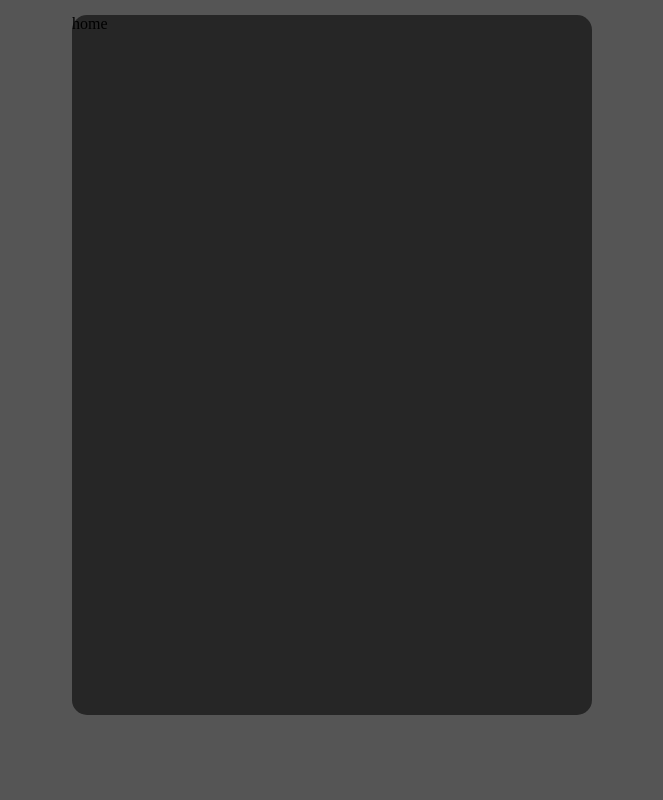
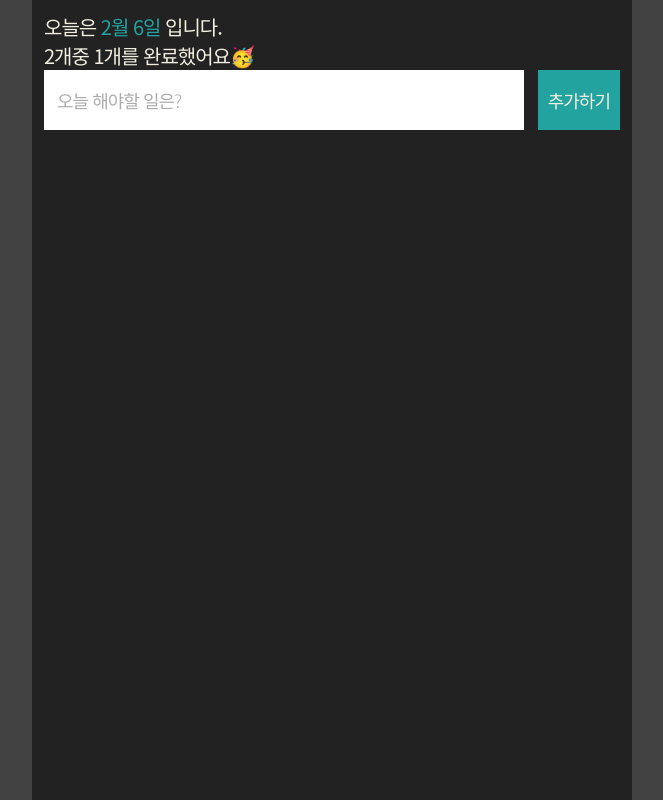
Before and after one commit to chi-0/todo_app, a React (Create React App) app: page / in a window 1280 px wide. Shown: the whole page, without its empty margins (308-971 px from the left). Built offline with nearby package versions, Linux system fonts and the light colour scheme.

Commit message:
update TodoForm

```diff
--- a/package.json
+++ b/package.json
@@ -12,6 +12,7 @@
     "@types/react-dom": "^18.2.18",
     "react": "^18.2.0",
     "react-dom": "^18.2.0",
+    "react-hook-form": "^7.50.1",
     "react-router-dom": "^6.22.0",
     "react-scripts": "5.0.1",
     "styled-components": "^6.1.8",
--- a/public/index.html
+++ b/public/index.html
@@ -11,6 +11,12 @@
     />
     <link rel="apple-touch-icon" href="%PUBLIC_URL%/logo192.png" />
     <link rel="manifest" href="%PUBLIC_URL%/manifest.json" />
+    <link rel="preconnect" href="https://fonts.googleapis.com" />
+    <link rel="preconnect" href="https://fonts.gstatic.com" crossorigin />
+    <link
+      href="https://fonts.googleapis.com/css2?family=Noto+Sans+KR:wght@100..900&display=swap"
+      rel="stylesheet"
+    />
     <title>Todo App</title>
   </head>
   <body>
--- /dev/null
+++ b/src/pages/home/CompleteMessage.tsx
@@ -0,0 +1,9 @@
+import styled from "styled-components";
+
+const CompleteM = styled.p`
+  font-size: 20px;
+`;
+
+export const CompleteMessage = () => {
+  return <CompleteM>2개중 1개를 완료했어요🥳</CompleteM>;
+};
--- /dev/null
+++ b/src/pages/home/CurrentDate.tsx
@@ -0,0 +1,26 @@
+import styled from "styled-components";
+import { COLOR_PICK } from "../../style/colorPick";
+
+const Today = styled.p`
+  font-size: 20px;
+
+  > span {
+    color: ${COLOR_PICK.mainColor};
+  }
+`;
+
+export const CurrentDate = () => {
+  const today = new Date();
+  const todayMonth = today.getMonth() + 1;
+  const todayDay = today.getDate();
+
+  return (
+    <Today>
+      오늘은{" "}
+      <span>
+        {todayMonth}월 {todayDay}일
+      </span>{" "}
+      입니다.
+    </Today>
+  );
+};
--- a/src/pages/home/Home.tsx
+++ b/src/pages/home/Home.tsx
@@ -1,5 +1,14 @@
 import { Container } from "../../ui/Container";
+import { CurrentDate } from "./CurrentDate";
+import { CompleteMessage } from "./CompleteMessage";
+import { TodoForm } from "./TodoForm";
 
 export const Home = () => {
-  return <Container>home</Container>;
+  return (
+    <Container>
+      <CurrentDate />
+      <CompleteMessage />
+      <TodoForm />
+    </Container>
+  );
 };
--- /dev/null
+++ b/src/pages/home/TodoForm.tsx
@@ -0,0 +1,56 @@
+import styled from "styled-components";
+import { COLOR_PICK } from "../../style/colorPick";
+
+const Form = styled.form`
+  display: flex;
+  justify-content: space-between;
+  position: relative;
+
+  > label {
+    position: absolute;
+    top: 0;
+    left: 0;
+  }
+`;
+
+const Input = styled.input`
+  all: unset;
+  width: 480px;
+  height: 60px;
+  padding: 0 13px;
+  background-color: white;
+  color: ${COLOR_PICK.darkColor};
+  box-sizing: border-box;
+  font-size: 18px;
+  font-weight: 500;
+
+  &::placeholder {
+    color: #acacac;
+    font-weight: 300;
+  }
+`;
+
+const Btn = styled.button`
+  all: unset;
+  cursor: pointer;
+  height: 60px;
+  padding: 0 10px;
+  background-color: ${COLOR_PICK.mainColor};
+  box-sizing: border-box;
+  font-size: 18px;
+`;
+
+export const TodoForm = () => {
+  return (
+    <Form id="todoForm">
+      <label htmlFor="todoText" />
+      <Input
+        id="todoText"
+        type="text"
+        placeholder="오늘 해야할 일은?"
+        autoComplete="off"
+      />
+      <Btn type="submit">추가하기</Btn>
+    </Form>
+  );
+};
--- a/src/style/GlobalStyled.tsx
+++ b/src/style/GlobalStyled.tsx
@@ -1,4 +1,5 @@
 import { createGlobalStyle } from "styled-components";
+import { COLOR_PICK } from "./colorPick";
 
 export const GlobalStyled = createGlobalStyle`
   * {
@@ -17,6 +18,9 @@ export const GlobalStyled = createGlobalStyle`
 
   body {
     width: 100%;
-    background-color: #555555;
+    background-color: ${COLOR_PICK.grayColor};
+    color: ${COLOR_PICK.textColor};
+    font-family: "Noto Sans KR", sans-serif;
+    letter-spacing: -1px;
   }
 `;
--- /dev/null
+++ b/src/style/colorPick.ts
@@ -0,0 +1,6 @@
+export const COLOR_PICK = {
+  grayColor: "#434242",
+  darkColor: "#222222",
+  textColor: "#F3EFE0",
+  mainColor: "#22A39F",
+};
--- a/src/ui/Container.tsx
+++ b/src/ui/Container.tsx
@@ -1,17 +1,18 @@
 import { FC, ReactNode } from "react";
 import styled from "styled-components";
+import { COLOR_PICK } from "../style/colorPick";
 
 const Wrap = styled.div`
   width: 100%;
-  padding: 15px 5%;
+  padding: 0 5%;
 `;
 
 const InnerWrap = styled.div`
-  width: 520px;
-  height: 700px;
-  background-color: #262626;
+  width: 600px;
+  height: 100vh;
+  background-color: ${COLOR_PICK.darkColor};
   margin: 0 auto;
-  border-radius: 15px;
+  padding: 12px;
 `;
 
 export const Container: FC<{ children: ReactNode }> = ({ children }) => {
```
Also changed, not shown: 2 other files (tests, documents, lock files or other folders).
